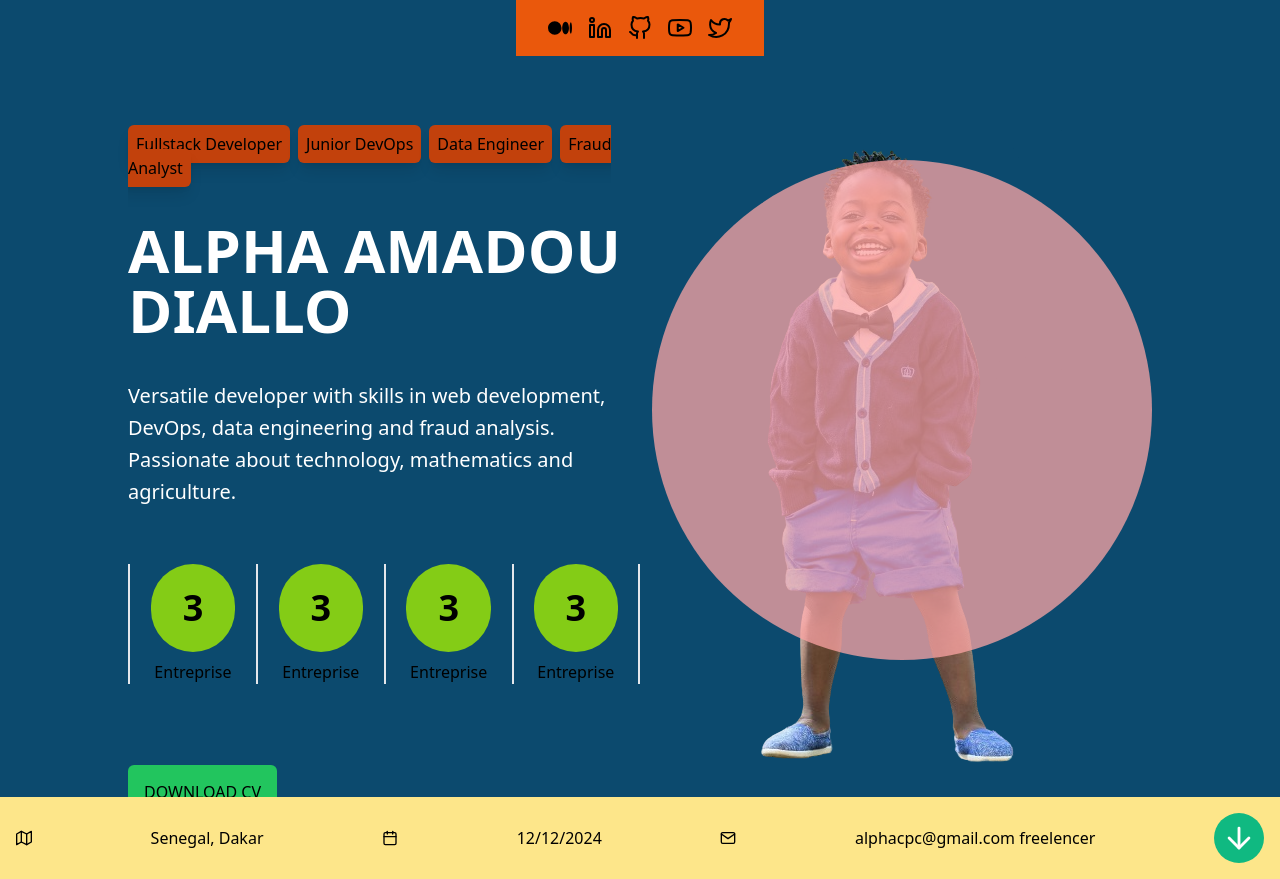
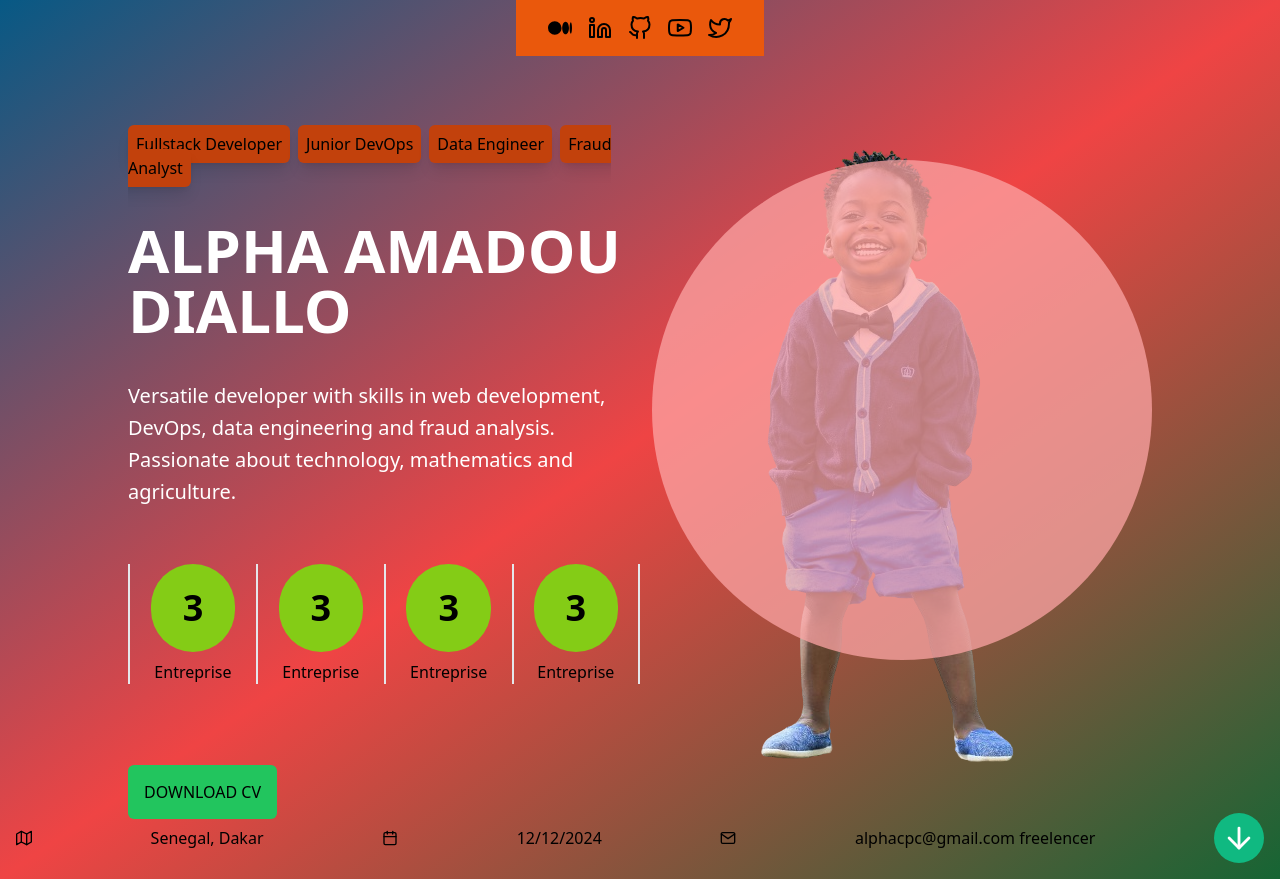
Before and after one commit to alphacpc/portfolio, a React (Create React App) app: page / in a window 1280 px wide. Built offline with nearby package versions, Linux system fonts and the light colour scheme.

Commit message:
update linear gradient background color

```diff
--- a/src/App.js
+++ b/src/App.js
@@ -4,7 +4,7 @@ import HeaderComponent from "./Components/shared/HeaderComponent";
 
 function App() {
   return (
-    <section className="section-app bg-sky-900">
+    <section className="section-app bg-gradient-to-tl from-green-800 via-red-500 to-sky-800">
       <HeaderComponent/>
     </section>
   );
--- a/src/Components/shared/HeaderComponent.js
+++ b/src/Components/shared/HeaderComponent.js
@@ -48,6 +48,7 @@ const HeaderComponent = () => {
                                                 <span className="bg-lime-500 px-8 py-6 text-4xl font-bold rounded-full mb-2">3</span>
                                                 <span>Entreprise</span>
                                         </div>
+
                                         {/* <div>+2ans d'expériances</div>
                                         <div>+50 repositories github</div> */}
                                 </div>
@@ -63,7 +64,7 @@ const HeaderComponent = () => {
                 </div>
 
 
-                <div className="p-4 bg-amber-200 absolute bottom-0 w-full flex items-center justify-between">
+                <div className="p-4 bg-amber-20 absolute bottom-0 w-full flex items-center justify-between">
                         <FiMap/> Senegal, Dakar
                         <FiCalendar/> 12/12/2024
                         <FiMail /> alphacpc@gmail.com
```
